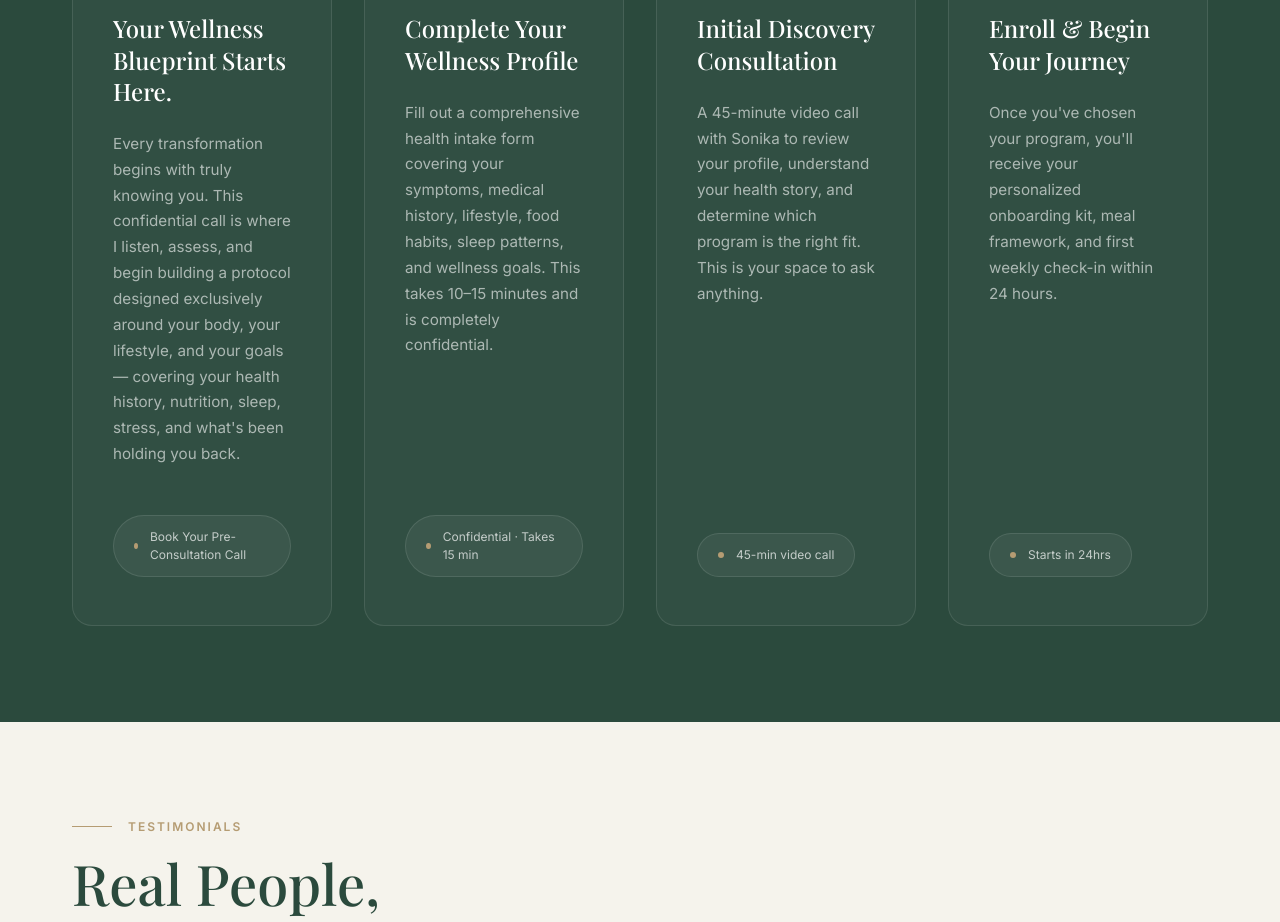
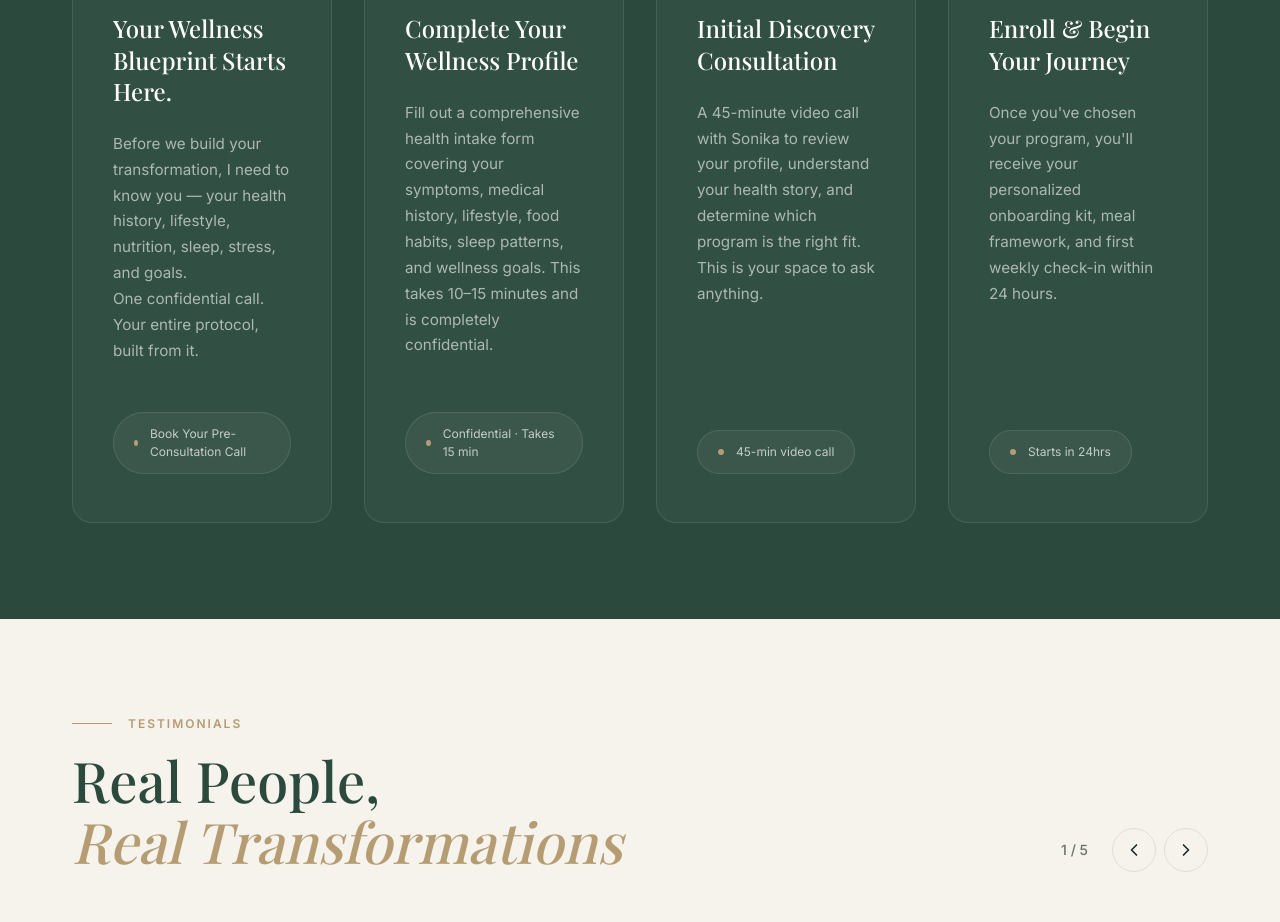
Before and after one commit to jithindevoffice-hue/nutrition-websie, a React (Vite) app: page / in a window 1280 px wide. Shown: the part 5980-6902 px from the top of the page. Built offline with nearby package versions, Linux system fonts and the light colour scheme; a web font is replaced by a local one.

Commit message:
refactor: condense and clarify description text in ProcessSection component

```diff
--- a/src/components/ProcessSection.tsx
+++ b/src/components/ProcessSection.tsx
@@ -38,7 +38,8 @@ export const ProcessSection = () => {
 
                         <h3 className={styles.cardTitle}>Your Wellness Blueprint Starts Here.</h3>
                         <p className={styles.cardDescription}>
-                            Every transformation begins with truly knowing you. This confidential call is where I listen, assess, and begin building a protocol designed exclusively around your body, your lifestyle, and your goals — covering your health history, nutrition, sleep, stress, and what's been holding you back.
+                            Before we build your transformation, I need to know you — your health history, lifestyle, nutrition, sleep, stress, and goals.<br />
+                            One confidential call. Your entire protocol, built from it.
                         </p>
 
                         <div className={styles.cardFooter}>
```
